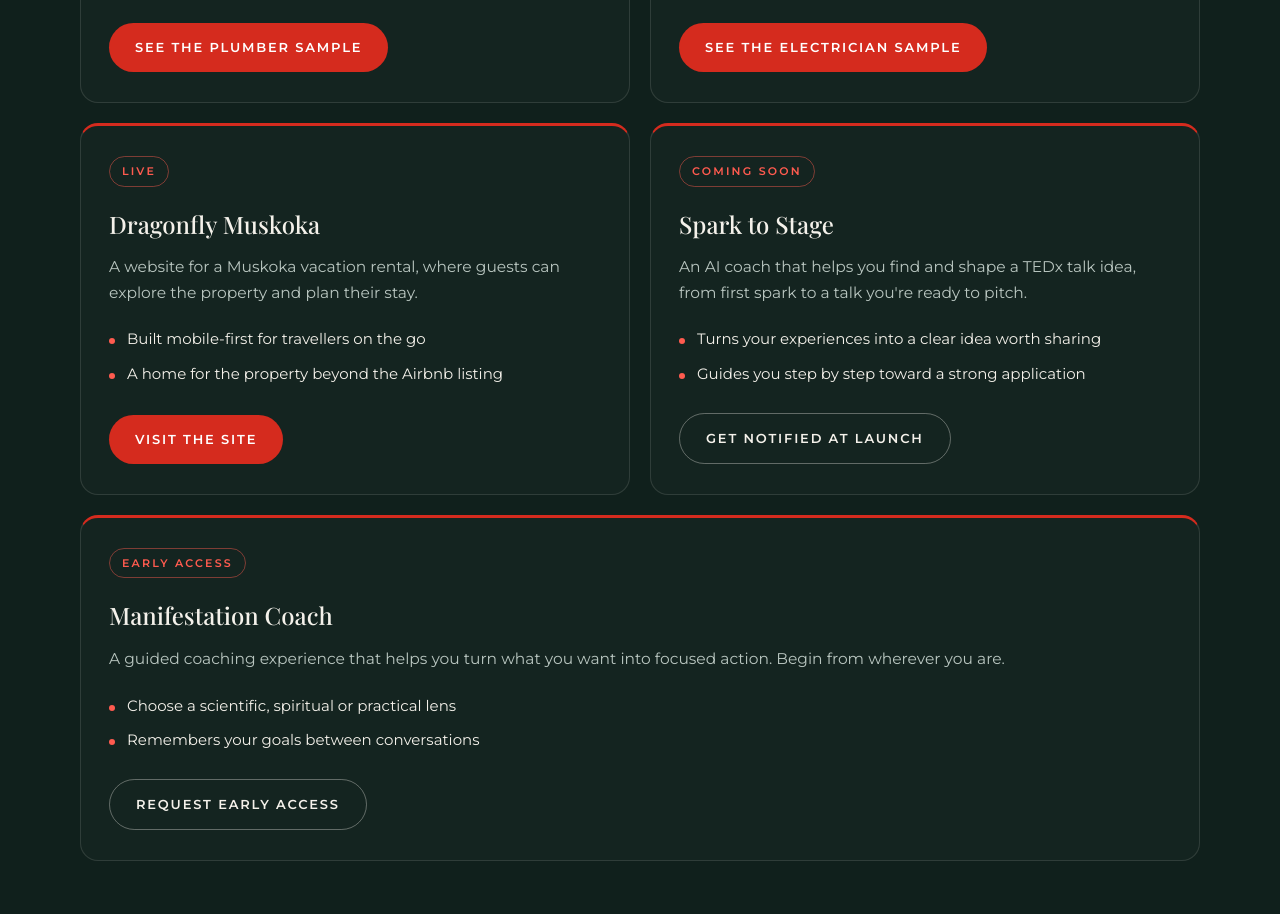
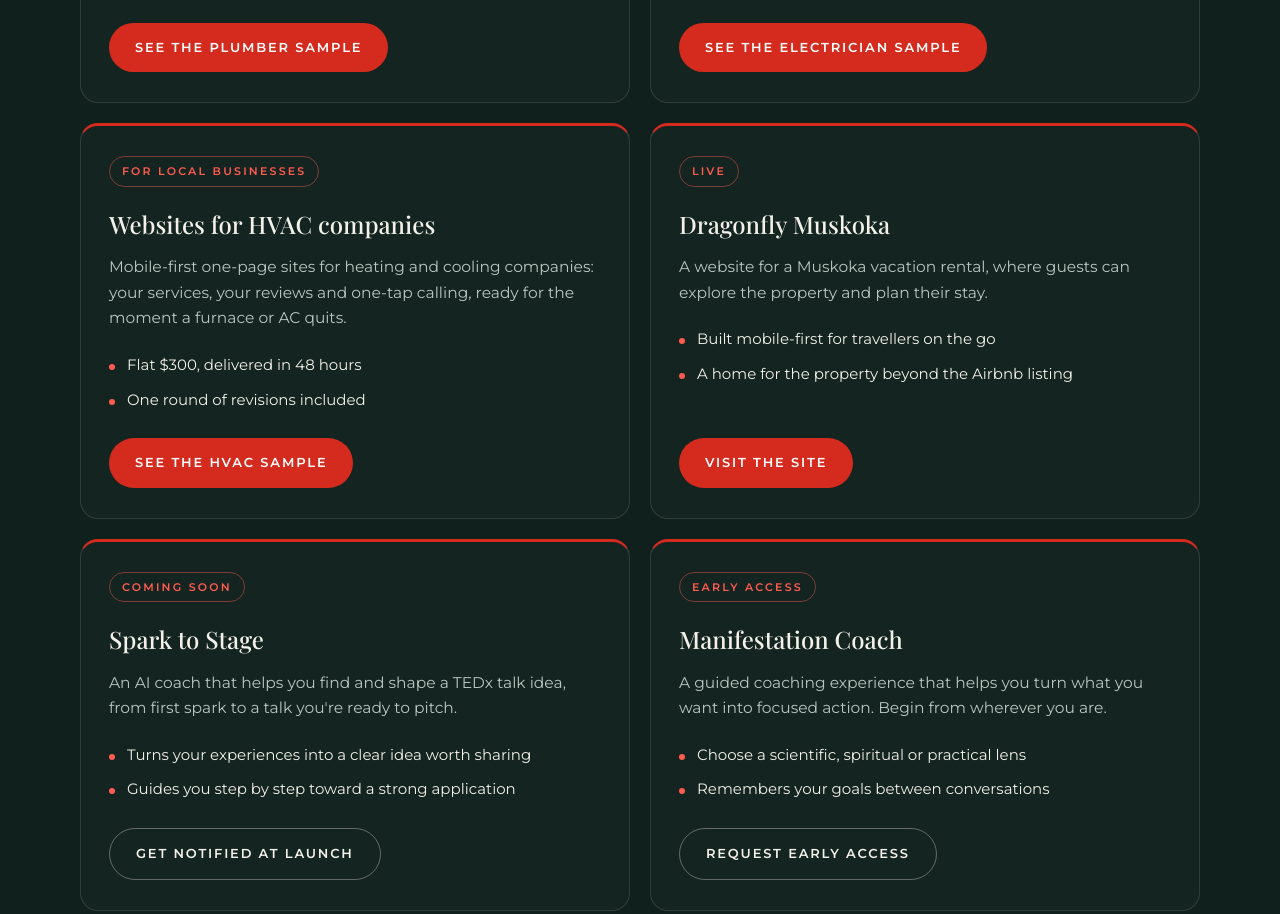
Before and after one commit to UrbanMothPublishing/Borealfrontier, a plain HTML site: page index.html in a window 1280 px wide. Shown: the part 2092-3006 px from the top of the page. Drawn offline with nearby package versions, Linux system fonts and the light colour scheme.

Commit message:
Add HVAC sample card to Our work
Co-Authored-By: Claude Opus 5.5 <noreply@anthropic.com>
Claude-Session: https://claude.ai/code/session_01VjNRMPyqiMu9vD4kFU2gKg

```diff
--- a/index.html
+++ b/index.html
@@ -302,6 +302,18 @@
             </div>
           </article>
           <article class="project">
+            <span class="tag">For local businesses</span>
+            <h3>Websites for HVAC companies</h3>
+            <p>Mobile-first one-page sites for heating and cooling companies: your services, your reviews and one-tap calling, ready for the moment a furnace or AC quits.</p>
+            <ul>
+              <li>Flat $300, delivered in 48 hours</li>
+              <li>One round of revisions included</li>
+            </ul>
+            <div class="project-links">
+              <a class="btn btn-primary" href="https://hvac-demo-landing-page-boreal-frontier1.vercel.app/" target="_blank" rel="noopener">See the HVAC sample</a>
+            </div>
+          </article>
+          <article class="project">
             <span class="tag">Live</span>
             <h3>Dragonfly Muskoka</h3>
             <p>A website for a Muskoka vacation rental, where guests can explore the property and plan their stay.</p>
```
